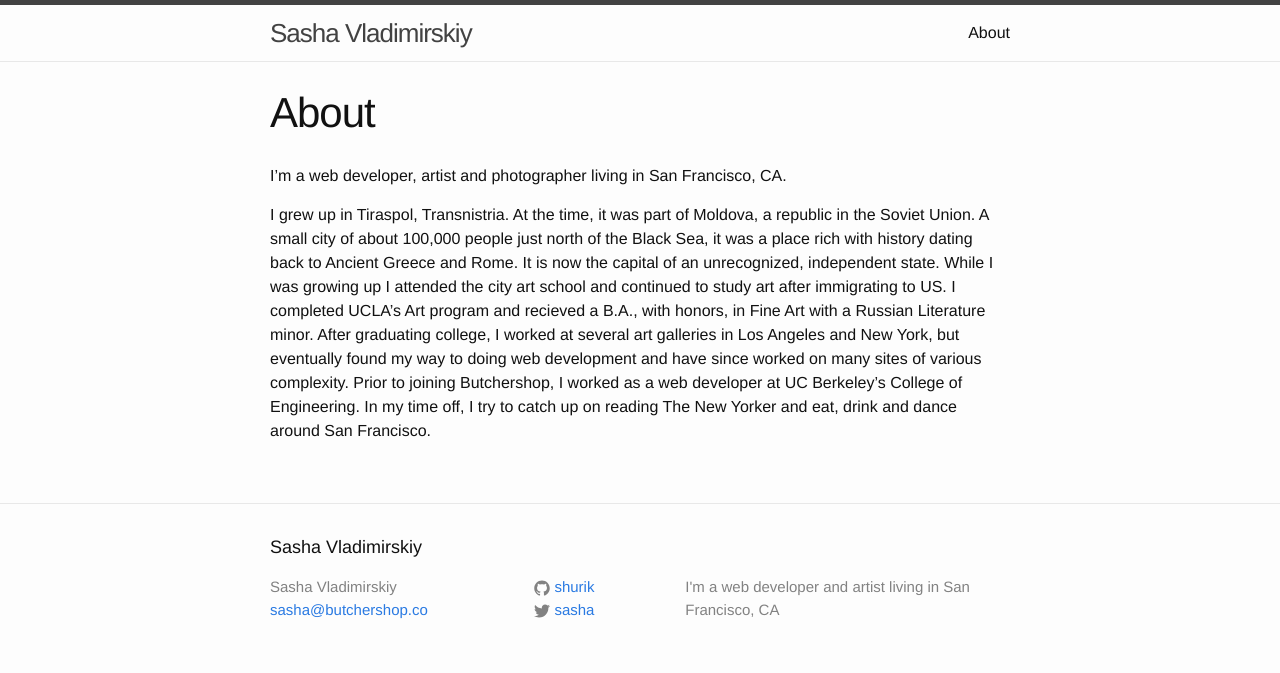
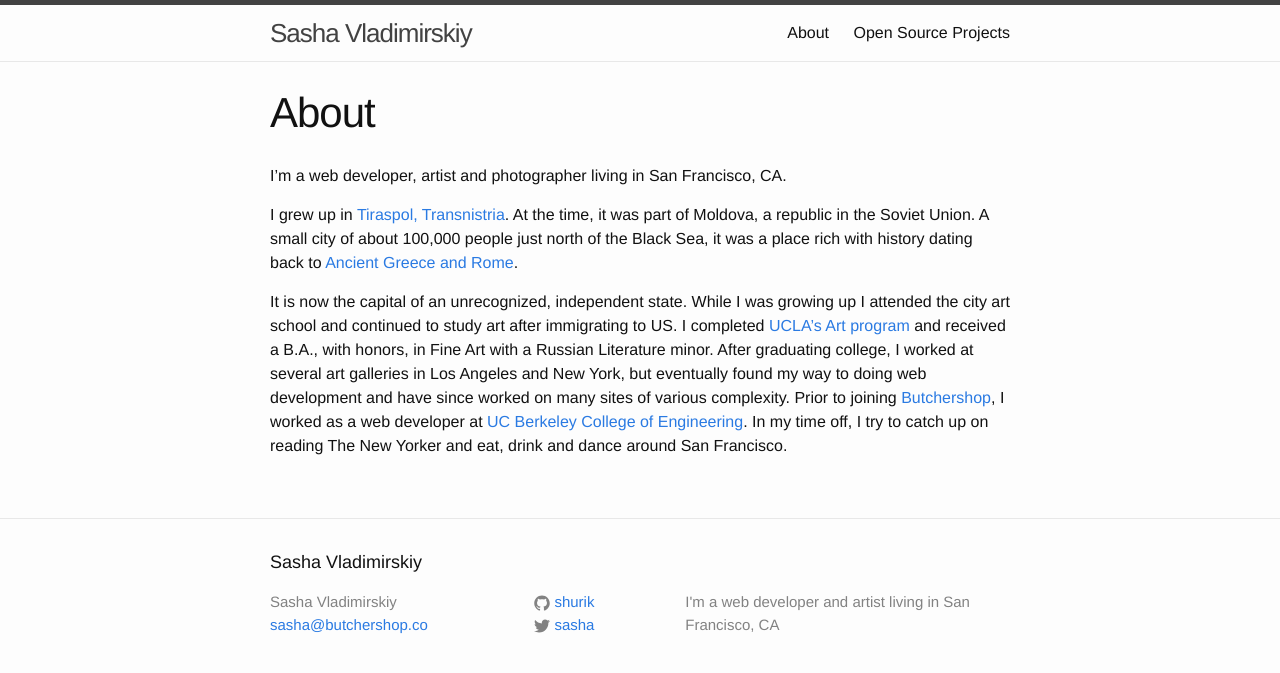
Before and after one commit to shurik/shurik.github.io, a Jekyll site: the page built from about.md, in a window 1280 px wide. Shown: the top 673 px of the page. Built offline with Jekyll 4.4.1, drawn with Linux system fonts in a browser that asks for light colours.

Commit message:
Update About, Open Source, post

```diff
--- a/Gemfile
+++ b/Gemfile
@@ -1,3 +1,2 @@
 source 'https://rubygems.org'
 gem 'github-pages'
-gem 'foundation'
--- a/about.md
+++ b/about.md
@@ -6,4 +6,6 @@ permalink: /about/
 
 I'm a web developer, artist and photographer living in San Francisco, CA.
 
-I grew up in Tiraspol, Transnistria. At the time, it was part of Moldova, a republic in the Soviet Union. A small city of about 100,000 people just north of the Black Sea, it was a place rich with history dating back to Ancient Greece and Rome. It is now the capital of an unrecognized, independent state. While I was growing up I attended the city art school and continued to study art after immigrating to US. I completed UCLA’s Art program and recieved a B.A., with honors, in Fine Art with a Russian Literature minor. After graduating college, I worked at several art galleries in Los Angeles and New York, but eventually found my way to doing web development and have since worked on many sites of various complexity. Prior to joining Butchershop, I worked as a web developer at UC Berkeley’s College of Engineering. In my time off, I try to catch up on reading The New Yorker and eat, drink and dance around San Francisco.
+I grew up in [Tiraspol, Transnistria](http://en.wikipedia.org/wiki/Tiraspol). At the time, it was part of Moldova, a republic in the Soviet Union. A small city of about 100,000 people just north of the Black Sea, it was a place rich with history dating back to [Ancient Greece and Rome](http://en.wikipedia.org/wiki/Tyras).
+
+It is now the capital of an unrecognized, independent state. While I was growing up I attended the city art school and continued to study art after immigrating to US. I completed [UCLA's Art program](http://www.art.ucla.edu/) and received a B.A., with honors, in Fine Art with a Russian Literature minor. After graduating college, I worked at several art galleries in Los Angeles and New York, but eventually found my way to doing web development and have since worked on many sites of various complexity. Prior to joining [Butchershop](http://www.butchershop.co/), I worked as a web developer at [UC Berkeley College of Engineering](http://engineering.berkeley.edu/). In my time off, I try to catch up on reading The New Yorker and eat, drink and dance around San Francisco.
--- a/index.html
+++ b/index.html
@@ -1,23 +1,17 @@
 ---
 layout: default
 ---
-
 <div class="home">
-
   <h1 class="page-heading">Posts</h1>
-
   <ul class="post-list">
     {% for post in site.posts %}
       <li>
         <span class="post-meta">{{ post.date | date: "%b %-d, %Y" }}</span>
-
         <h2>
           <a class="post-link" href="{{ post.url | prepend: site.baseurl }}">{{ post.title }}</a>
         </h2>
       </li>
     {% endfor %}
   </ul>
-
   <p class="rss-subscribe">subscribe <a href="{{ "/feed.xml" | prepend: site.baseurl }}">via RSS</a></p>
-
 </div>
```
Also changed, not shown: _posts/2015-02-13-camera-lucida.md (added, +18 -0 lines), open-source-projects.md (added, +11 -0 lines), Gemfile.lock, README.md.
